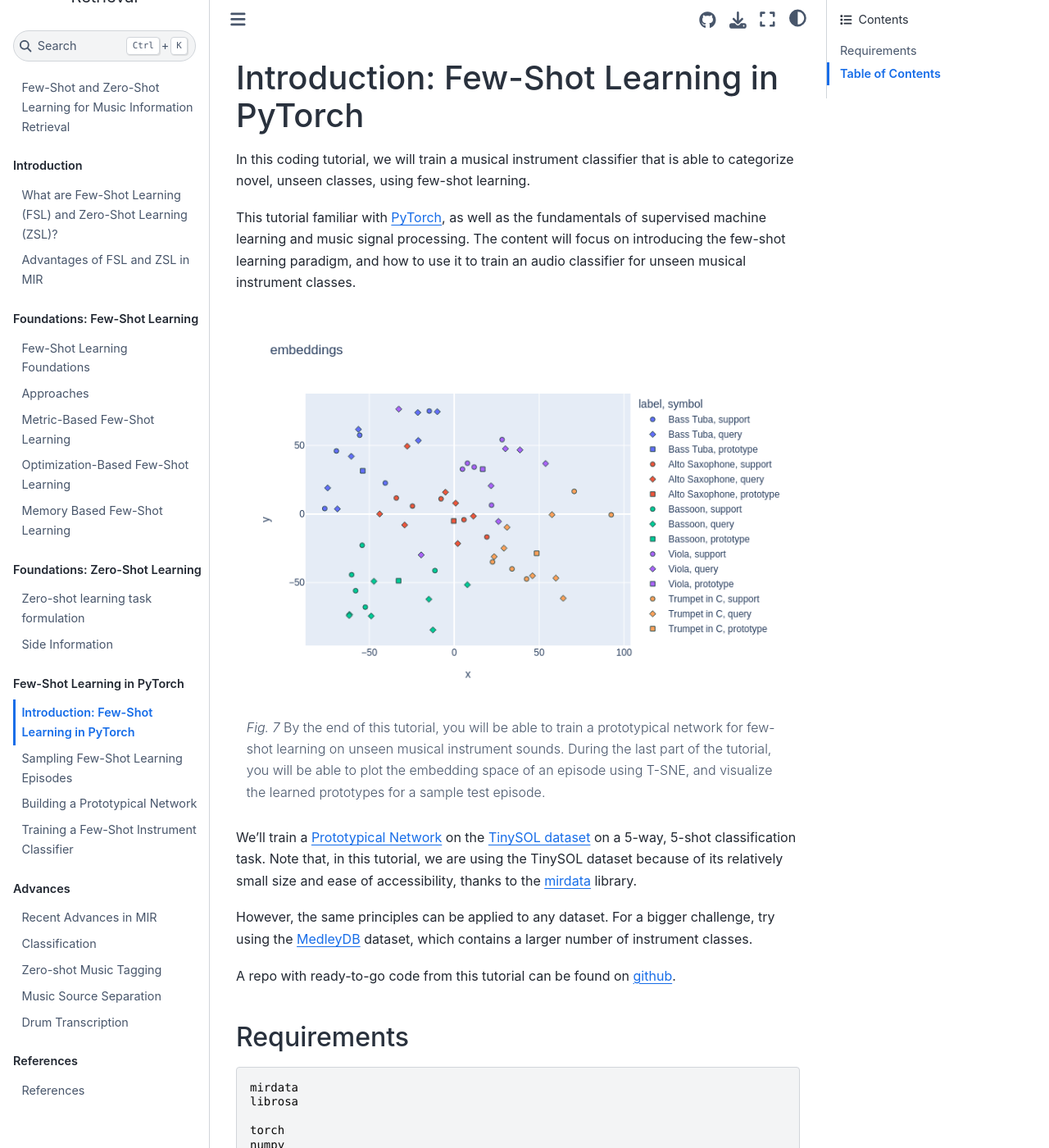
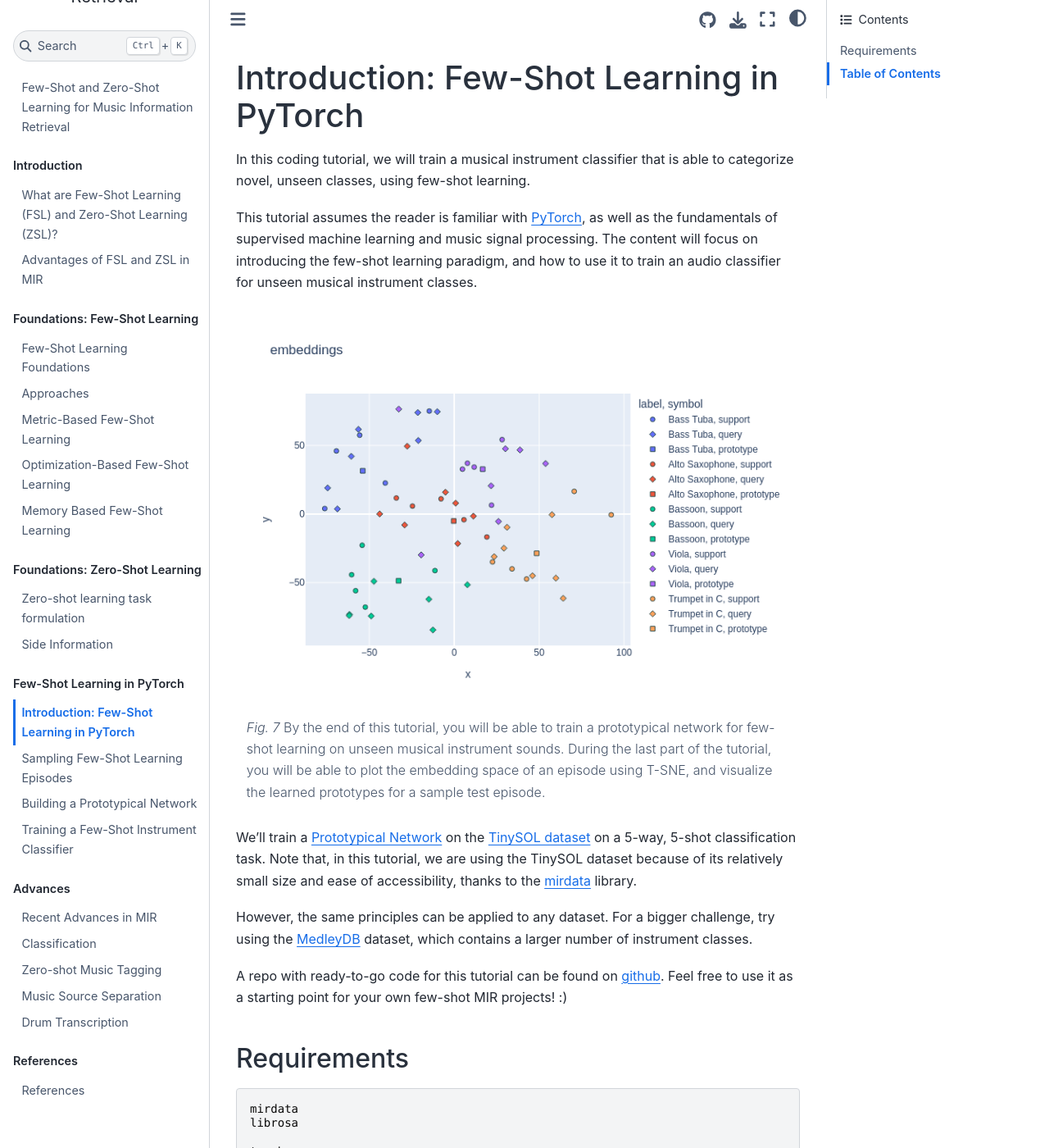
Before and after one commit to music-fsl-zsl/tutorial, a Jupyter Book: the page built from book/fsl-example/intro.md, in a window 1280 px wide and 1400 px high. Shown: the whole window at 82% size. Built offline with Jupyter Book 1.0.4 settings and Sphinx 7.4.7 and the Sphinx Book theme 1.1.4, drawn with Linux system fonts in a browser that asks for light colours; pages that are not in the unit, such as notebooks, are missing from menus; comment, search, counter and statistics services are not loaded.

Commit message:
edit intro

````diff
--- a/book/fsl-example/intro.md
+++ b/book/fsl-example/intro.md
@@ -2,7 +2,7 @@
 
 In this coding tutorial, we will train a musical instrument classifier that is able to categorize novel, unseen classes, using few-shot learning.
 
-This tutorial  familiar with [PyTorch](https://pytorch.org/), as well as the fundamentals of supervised machine learning and music signal processing.
+This tutorial assumes the reader is familiar with [PyTorch](https://pytorch.org/), as well as the fundamentals of supervised machine learning and music signal processing.
 The content will focus on introducing the few-shot learning paradigm, and how to use it to train an audio classifier for unseen musical instrument classes.
 
 ```{figure} ../assets/sample-episode.png
@@ -17,7 +17,7 @@ Note that, in this tutorial, we are using the TinySOL dataset because of its rel
 
 However, the same principles can be applied to any dataset. For a bigger challenge, try using the [MedleyDB](https://medleydb.weebly.com/) dataset, which contains a larger number of instrument classes.
 
-A repo with ready-to-go code from this tutorial can be found on [github](https://github.com/music-fsl-zsl/music_fsl).
+A repo with ready-to-go code for this tutorial can be found on [github](https://github.com/music-fsl-zsl/music_fsl). Feel free to use it as a starting point for your own few-shot MIR projects! :)
 
 ### Requirements
 
````
